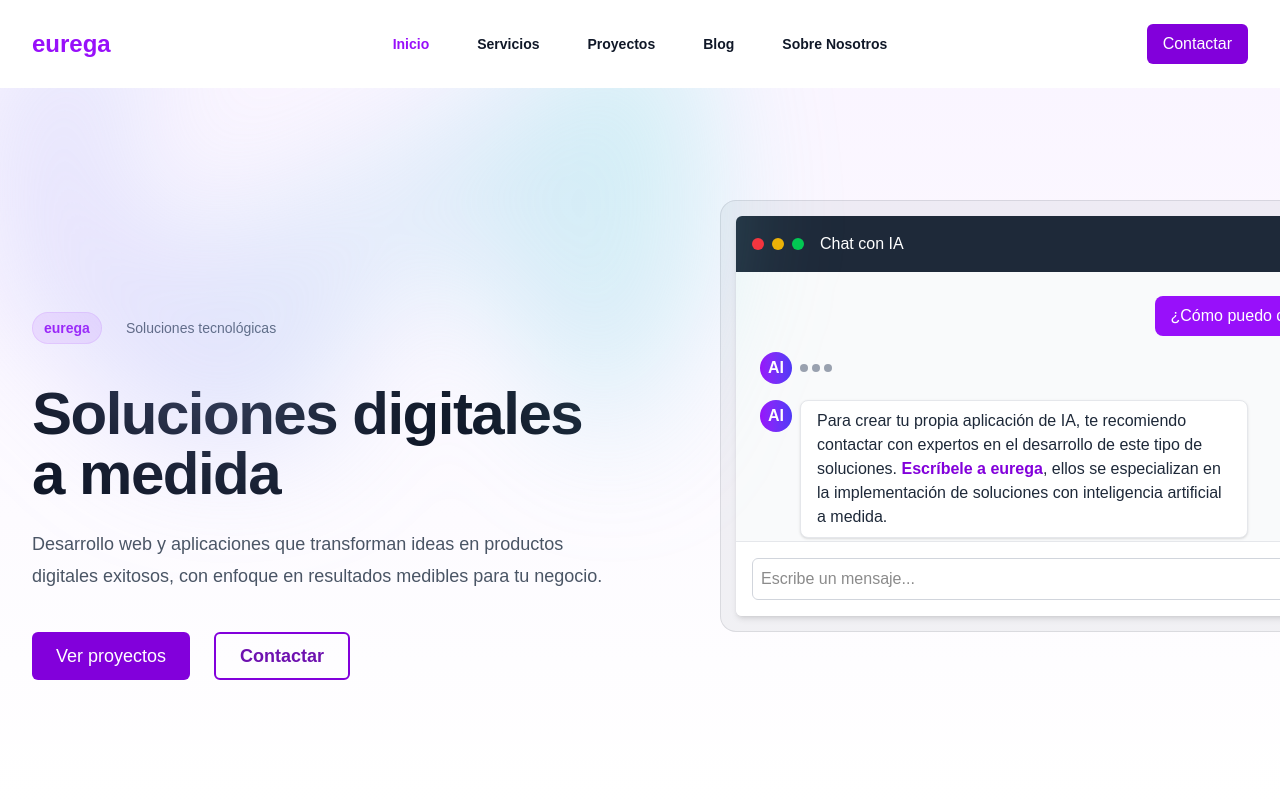
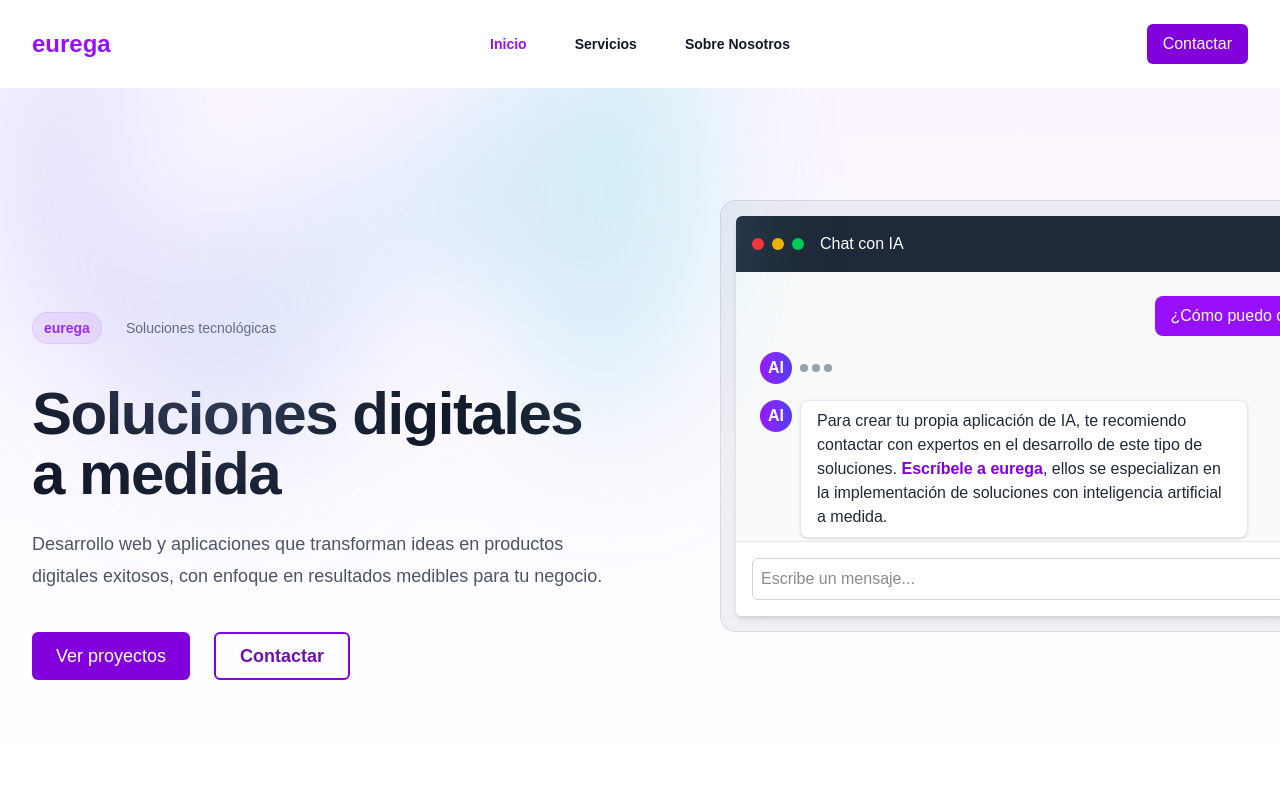
Before and after one commit to 3urega/web_eurega, a Next.js app: page / in a window 1280 px wide. Shown: the top 800 px of the page. Built offline with nearby package versions, Linux system fonts and the light colour scheme.

Commit message:
Ocultar temporalmente las secciones de "Proyectos" y "Blog" en el componente Header, manteniendo la opción de "Guía SEO IA" para futuras implementaciones.

```diff
--- a/src/components/layout/Header.tsx
+++ b/src/components/layout/Header.tsx
@@ -8,8 +8,9 @@ import Button from '../ui/Button';
 const navigation = [
   { name: 'Inicio', href: '/' },
   { name: 'Servicios', href: '/servicios' },
-  { name: 'Proyectos', href: '/proyectos' },
-  { name: 'Blog', href: '/blog' },
+  // { name: 'Proyectos', href: '/proyectos' }, // Temporalmente oculto
+  // { name: 'Blog', href: '/blog' }, // Temporalmente oculto
+  // { name: 'Guía SEO IA', href: '/guia-seo-ia' },
   { name: 'Sobre Nosotros', href: '/sobre-nosotros' },
 ];
 
```
